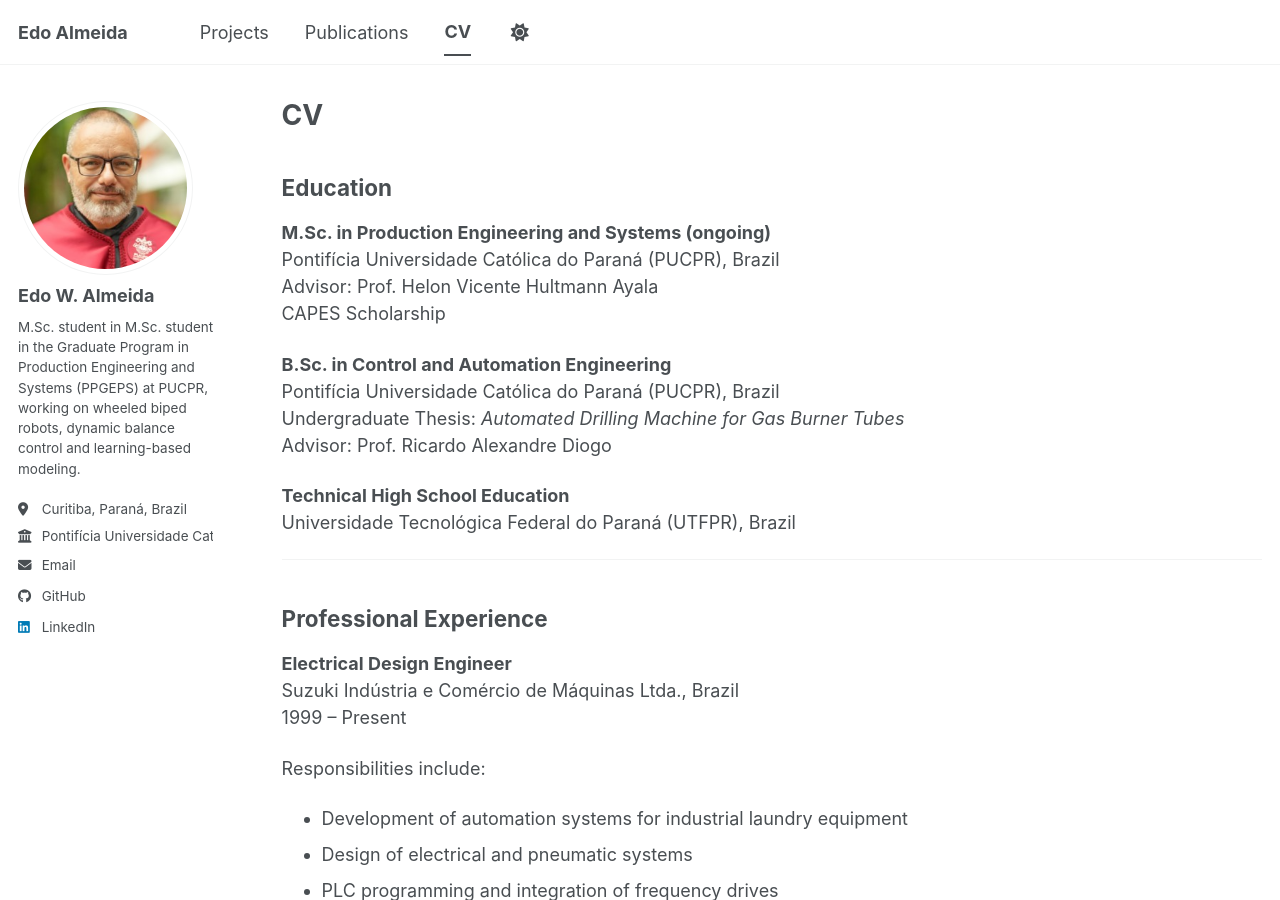
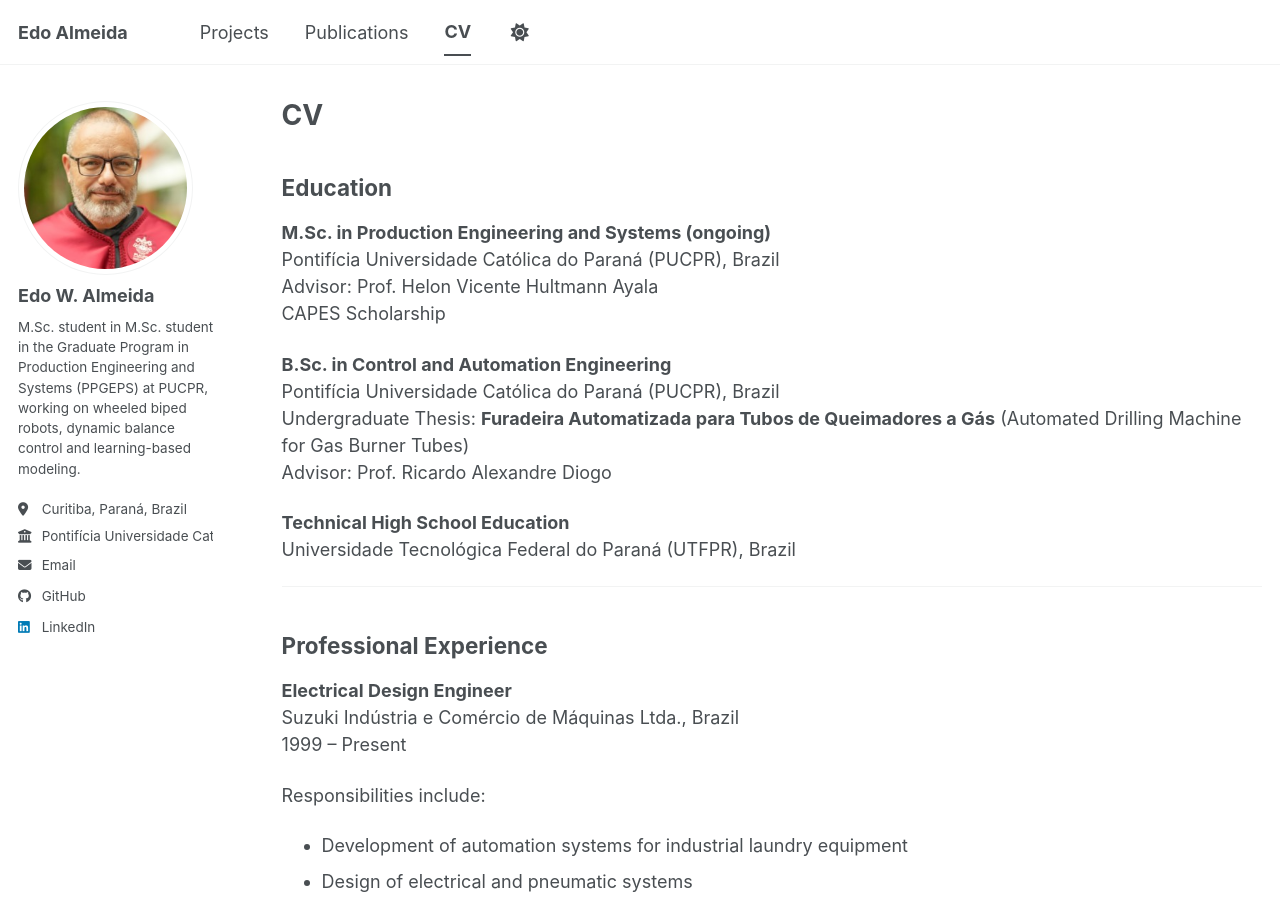
Before and after one commit to EdoAlmeida/EdoAlmeida.github.io, a Jekyll site: the page built from _pages/cv.md, in a window 1280 px wide and 900 px high. Built offline with Jekyll 4.4.1, drawn with Linux system fonts in a browser that asks for light colours; a script bundle is joined from its source files by our own code; library files that are not in the unit come from our copies.

Commit message:
Translate undergraduate thesis title to Portuguese

```diff
--- a/_pages/cv.md
+++ b/_pages/cv.md
@@ -16,7 +16,7 @@ CAPES Scholarship
 
 **B.Sc. in Control and Automation Engineering**
 Pontifícia Universidade Católica do Paraná (PUCPR), Brazil
-Undergraduate Thesis: *Automated Drilling Machine for Gas Burner Tubes*
+Undergraduate Thesis: **Furadeira Automatizada para Tubos de Queimadores a Gás** (Automated Drilling Machine for Gas Burner Tubes)
 Advisor: Prof. Ricardo Alexandre Diogo
 
 **Technical High School Education**
```
